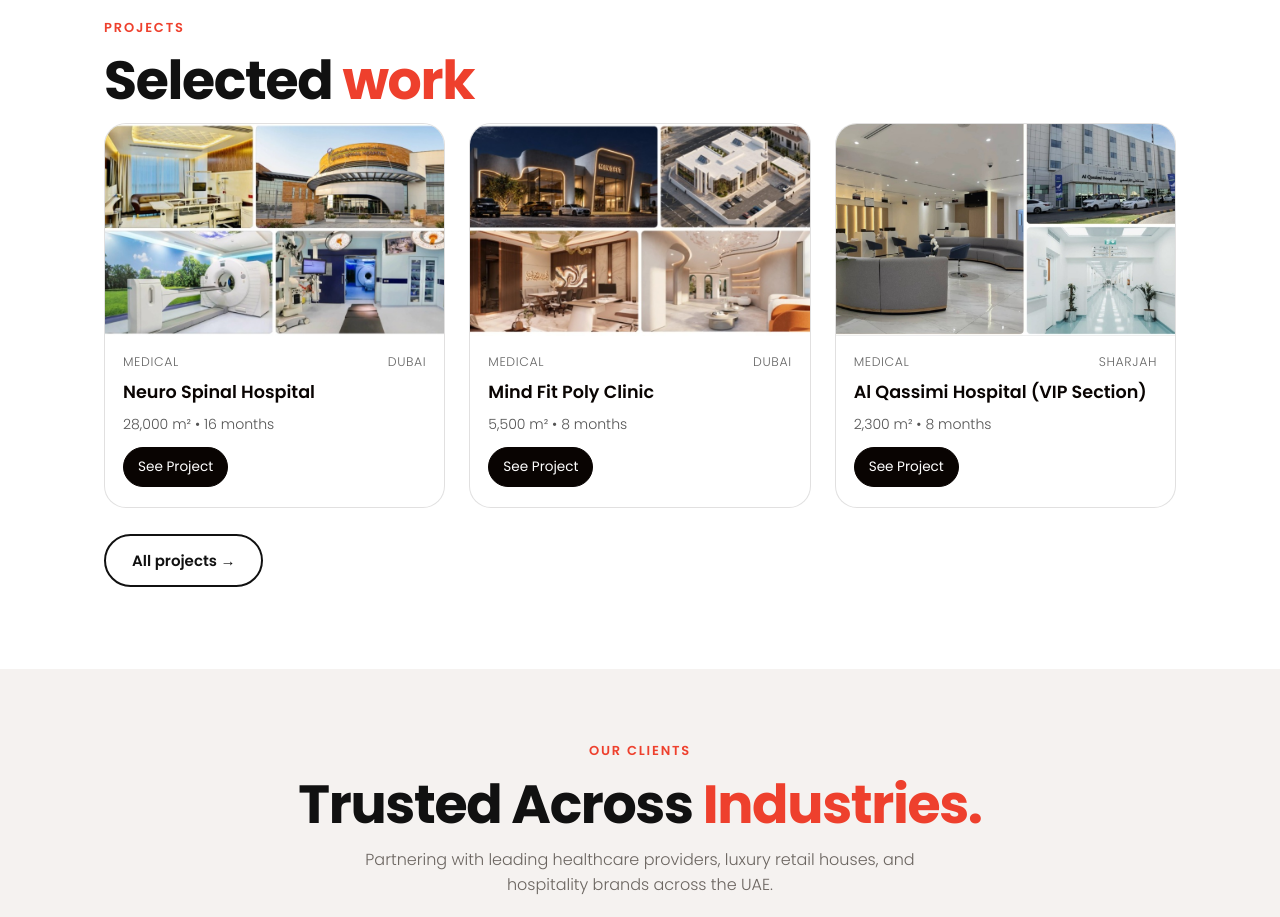
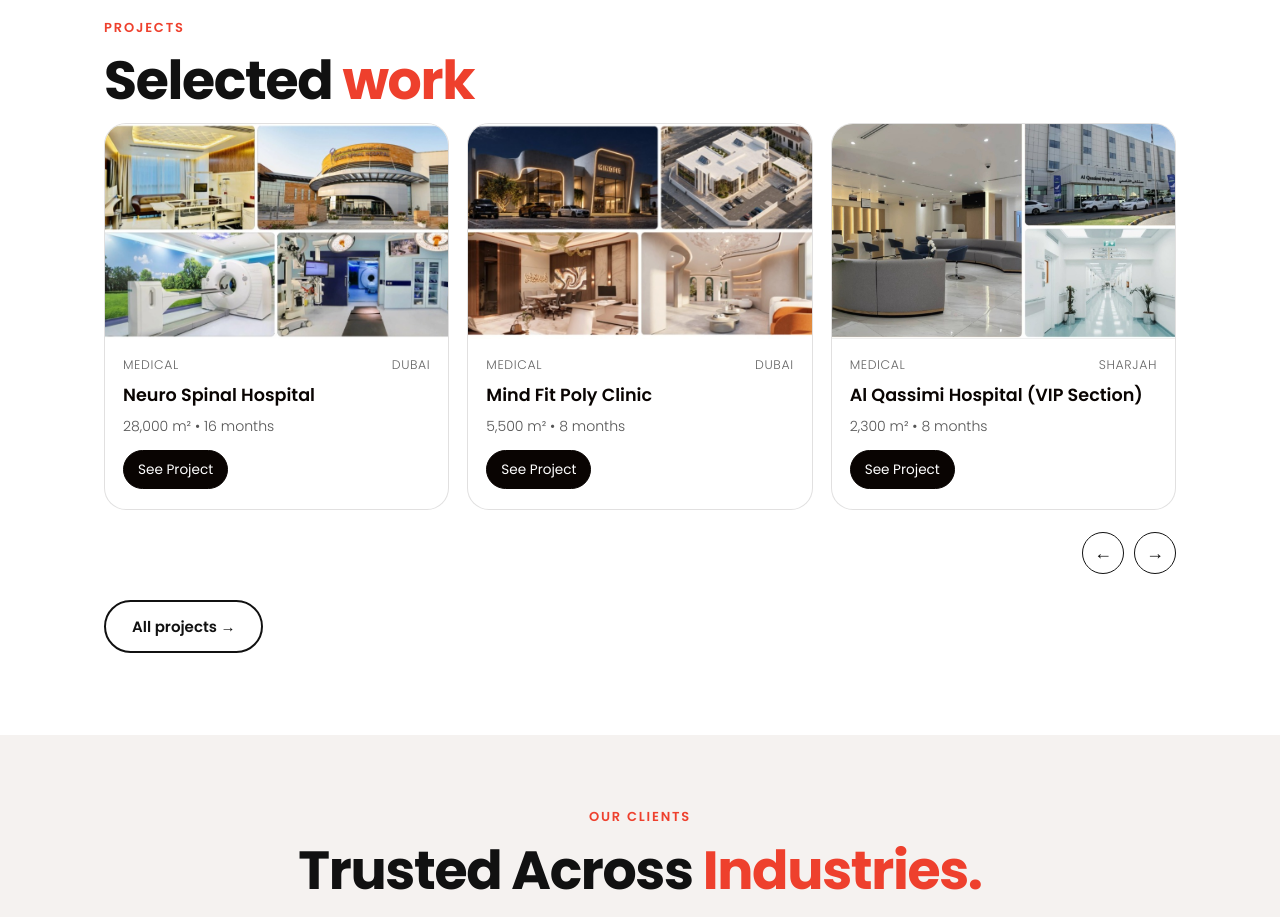
Before and after one commit to mushtaqfarwa106/creative-hmc, a Next.js app: page / in a window 1280 px wide. Shown: the part 2460-3377 px from the top of the page. Built offline with nearby package versions, Linux system fonts and the light colour scheme.

Commit message:
Final UI polish for Creative HMC homepage and project slider

```diff
--- a/src/app/page.jsx
+++ b/src/app/page.jsx
@@ -95,8 +95,8 @@ export default function HomePage() {
         </div>
       </section>
 
-      {/* Selected Work Bento */}
-      <section>
+      {/* Selected Work Horizontal Slider (Up to 6 Projects) */}
+      <section className="home-projects-slider">
         <div className="w">
           <div className="tag">PROJECTS</div>
           <Reveal>
@@ -104,7 +104,7 @@ export default function HomePage() {
               Selected <em>work</em>
             </h2>
           </Reveal>
-          <ProjectGrid limit={3} />
+          <ProjectGrid limit={6} sliderControls />
           <p style={{ marginTop: "26px" }}>
             <Link className="btn o" href="/projects">
               All projects →
--- a/src/components/ProjectGrid.jsx
+++ b/src/components/ProjectGrid.jsx
@@ -1,7 +1,7 @@
 "use client";
 
 import Link from "next/link";
-import { useState } from "react";
+import { useRef, useState } from "react";
 import { PROJECTS, slugifyProject } from "../data/siteData";
 
 const SECTORS = ["All", "Medical", "Hospitality", "Retail", "Wellness"];
@@ -11,8 +11,10 @@ export default function ProjectGrid({
   limit = null,
   featuredOnly = false,
   showFilter = false,
+  sliderControls = false,
 }) {
   const [selectedSector, setSelectedSector] = useState("All");
+  const gridRef = useRef(null);
 
   const effectiveLimit =
     typeof limit === "number" ? limit : featuredOnly ? 3 : null;
@@ -26,6 +28,15 @@ export default function ProjectGrid({
     typeof effectiveLimit === "number"
       ? sectorFiltered.slice(0, effectiveLimit)
       : sectorFiltered;
+
+  const slideProjects = (direction) => {
+    if (!gridRef.current) return;
+    const step = Math.max(300, Math.round(gridRef.current.clientWidth * 0.75));
+    gridRef.current.scrollBy({
+      left: direction * step,
+      behavior: "smooth",
+    });
+  };
 
   return (
     <div className="project-grid-wrapper">
@@ -47,7 +58,10 @@ export default function ProjectGrid({
         </div>
       )}
 
-      <div className="project-cards-grid project-cards-grid--three">
+      <div
+        ref={gridRef}
+        className="project-cards-grid project-cards-grid--three"
+      >
         {visibleProjects.map((project, idx) => {
           const slug = slugifyProject(project.name);
           return (
@@ -95,6 +109,27 @@ export default function ProjectGrid({
           );
         })}
       </div>
+
+      {sliderControls && (
+        <div className="project-slider-controls">
+          <button
+            type="button"
+            aria-label="Previous projects"
+            onClick={() => slideProjects(-1)}
+            className="project-slider-arrow"
+          >
+            ←
+          </button>
+          <button
+            type="button"
+            aria-label="Next projects"
+            onClick={() => slideProjects(1)}
+            className="project-slider-arrow"
+          >
+            →
+          </button>
+        </div>
+      )}
     </div>
   );
 }
--- a/src/styles/globals.css
+++ b/src/styles/globals.css
@@ -1629,3 +1629,87 @@ footer a {
     scroll-snap-align: start;
   }
 }
+/* Horizontal slider row for Selected work on phone, laptop & desktop */
+.home-projects-slider .project-cards-grid {
+  display: flex !important;
+  flex-direction: row !important;
+  flex-wrap: nowrap !important;
+  overflow-x: auto !important;
+  scroll-snap-type: x mandatory;
+  -webkit-overflow-scrolling: touch;
+  gap: 18px;
+  padding-bottom: 12px;
+}
+
+.home-projects-slider .project-cards-grid .project-card-clean {
+  flex: 0 0 calc((100% - 36px) / 3) !important;
+  min-width: 310px;
+  max-width: 400px;
+  scroll-snap-align: start;
+}
+
+@media (max-width: 900px) {
+  .home-projects-slider .project-cards-grid .project-card-clean {
+    flex: 0 0 68% !important;
+    min-width: 280px;
+  }
+}
+
+@media (max-width: 639px) {
+  .home-projects-slider .project-cards-grid .project-card-clean {
+    flex: 0 0 84% !important;
+    min-width: 260px;
+    max-width: 340px;
+  }
+}
+/* Horizontal slider row for Selected work (no visible scrollbar) */
+.home-projects-slider .project-cards-grid {
+  display: flex !important;
+  flex-direction: row !important;
+  flex-wrap: nowrap !important;
+  overflow-x: auto !important;
+  scroll-snap-type: x mandatory;
+  -webkit-overflow-scrolling: touch;
+  gap: 18px;
+  padding-bottom: 4px;
+  scrollbar-width: none;
+  -ms-overflow-style: none;
+}
+
+.home-projects-slider .project-cards-grid::-webkit-scrollbar {
+  display: none;
+  width: 0;
+  height: 0;
+}
+.project-slider-controls {
+  display: flex;
+  justify-content: flex-end;
+  gap: 10px;
+  margin-top: 18px;
+}
+
+.project-slider-arrow {
+  width: 42px;
+  height: 42px;
+  border-radius: 999px;
+  border: 1px solid #111111;
+  background: #ffffff;
+  color: #111111;
+  font-size: 18px;
+  cursor: pointer;
+  display: inline-flex;
+  align-items: center;
+  justify-content: center;
+  transition: background 0.2s ease, color 0.2s ease;
+}
+
+.project-slider-arrow:hover {
+  background: #111111;
+  color: #ffffff;
+}
+
+@media (max-width: 639px) {
+  .project-slider-controls {
+    display: none !important;
+  }
+}
```
